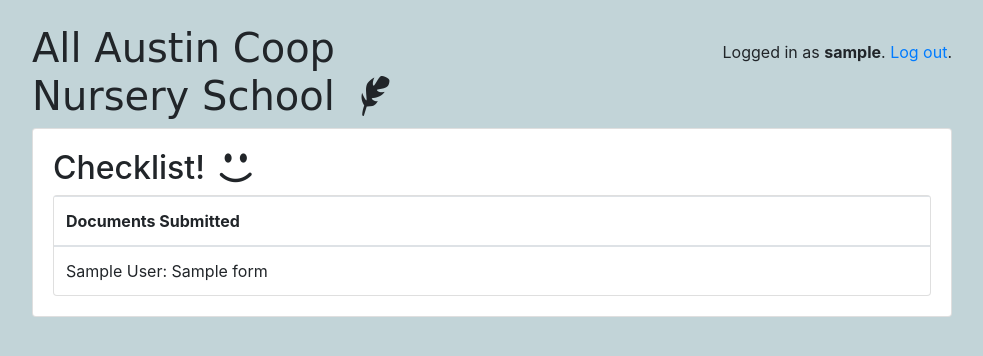
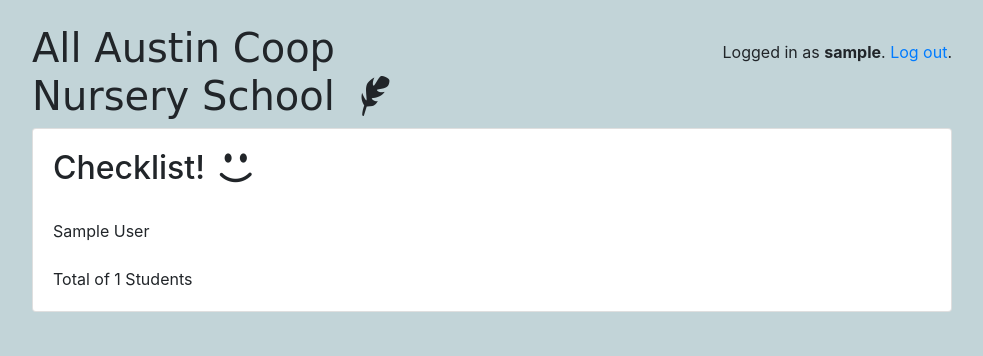
Before and after one commit to SandyRuiYing/MIS374, a Django app: page /admins/checklist in a window 1280 px wide. Shown: the top 356 px of the page, without its empty margins (148-1131 px from the left). Run offline with Django 3.2, Linux system fonts and the light colour scheme; a user stored in the database is signed in; tables that the repository leaves empty hold one stand-in row (values such as "Sample post"); some libraries are stand-ins or nearby versions; some web fonts are replaced.

Commit message:
updates with checklist

```diff
--- a/enrollmentsystem/enrollment/templates/enrollment/admins/admin_checklist.html
+++ b/enrollmentsystem/enrollment/templates/enrollment/admins/admin_checklist.html
@@ -2,27 +2,28 @@
 
 {% block content %}
   <h2>Checklist! <span class="icon-emo-happy"></span></h2>
-   <div class="card">
-    <table class="table mb-0">
-      <thead>
+<br>
+    {% for key, value in childlist.items %}
       <tr>
-          <th>Documents Submitted</th>
-          <th></th>
-        </tr>
-      </thead>
-      <tbody>
-        {% for i in checklist %}
-          <tr>
+        <td class="align-middle">{{key}}</td>
+          <br>
+         {% for i in forms %}
+             {% if i in value %}
+                    <input type="checkbox" name="submitted" checked />
+             {% else %}
+                    <input type="checkbox" name="submitted" unchecked />
+
+             {% endif %}
                <td class="align-middle">{{i}}</td>
+             <br>
+        {% endfor %}
+          <br>
       </tr>
     {% empty %}
       <tr>
         <td class="bg-light text-center font-italic" colspan="4"></td>
       </tr>
     {% endfor %}
-      </tbody>
-    </table>
-  </div>
-
+     <td class="align-right">Total of {{count}} Students</td>
 
 {% endblock %}
--- a/enrollmentsystem/enrollment/views/admins.py
+++ b/enrollmentsystem/enrollment/views/admins.py
@@ -53,21 +53,29 @@ class manageUserView(ListView):
 @login_required
 @admin_required()
 def ChecklistView(request):
-
-    checklist = []
     datefilter = str(date.today().year) + "-01-01"
     formentry_child = FormEntry.objects.filter(entry_time__gte=datefilter)
 
+    child_id_list = []
     for i in formentry_child:
-        forms_list = ""
-        children = Child.objects.filter(id = i.childid)
-        form_id = FormEntry.objects.filter(childid=i.childid)
-        forms_list += str(children.first()) + ":       "
-        for j in form_id:
-            forms = Form.objects.filter(id=j.form_id)
-            for k in forms:
-                 forms_list = forms_list + k.title + "   "
-        if forms_list not in checklist:
-             checklist.append(forms_list)
+        child_id_list.append(i.childid)
+
+    children = Child.objects.filter(id__in=child_id_list).order_by('last_name')
+
+    child_form_list = {}
+    for i in children:
+
+        formentries = FormEntry.objects.filter(childid=i.id)
+        form_list = []
+        for j in formentries:
+            formname = Form.objects.filter(id=j.form_id).last()
+            form_list.append(formname.title)
+        child_form_list[i] = form_list
+
+    formslist = []
+    forms = Form.objects.published()
+    for i in forms:
+        formslist.append(i.title)
+    count = len(child_form_list)
     return render(request, 'enrollment/admins/admin_checklist.html', {
-        'checklist': checklist})
+        'childlist': child_form_list, 'forms': formslist, 'count': count})
--- a/enrollmentsystem/forms_builder/forms/templates/forms/includes/built_form.html
+++ b/enrollmentsystem/forms_builder/forms/templates/forms/includes/built_form.html
@@ -1,3 +1,5 @@
+
+{% load crispy_forms_tags %}
 
     {% if form.intro %}
     <p>{{ form.intro }}</p>
@@ -6,7 +8,7 @@
     <form action="{{ form.get_absolute_url }}" method="post"
         {% if form_for_form.is_multipart %}enctype="multipart/form-data"{% endif %}>
         {% csrf_token %}
-        {{ form_for_form.as_p }}
+        {{ form_for_form|crispy }}
         <div style="clear:left;">&nbsp;</div>
         <input type="hidden" value= "{{childId}}" name="childid"/>
         <input type="submit" value="{{ form.button_text }}">
--- a/enrollmentsystem/templates/base.html
+++ b/enrollmentsystem/templates/base.html
@@ -28,7 +28,7 @@
                     {% if user.is_teacher %}
                       <span class="icon-feather" data-toggle="tooltip" data-placement="right" title="Teacher profile"></span>
                     {% else %}
-                      <span class="icon-graduation-cap" data-toggle="tooltip" data-placement="right" title="Student profile"></span>
+                      <span class="" data-toggle="tooltip" data-placement="right" title="Student profile"></span>
                     {% endif %}
                   {% endif %}
                 </a>
```
Lines whose indentation alone changed are shown as unchanged.
